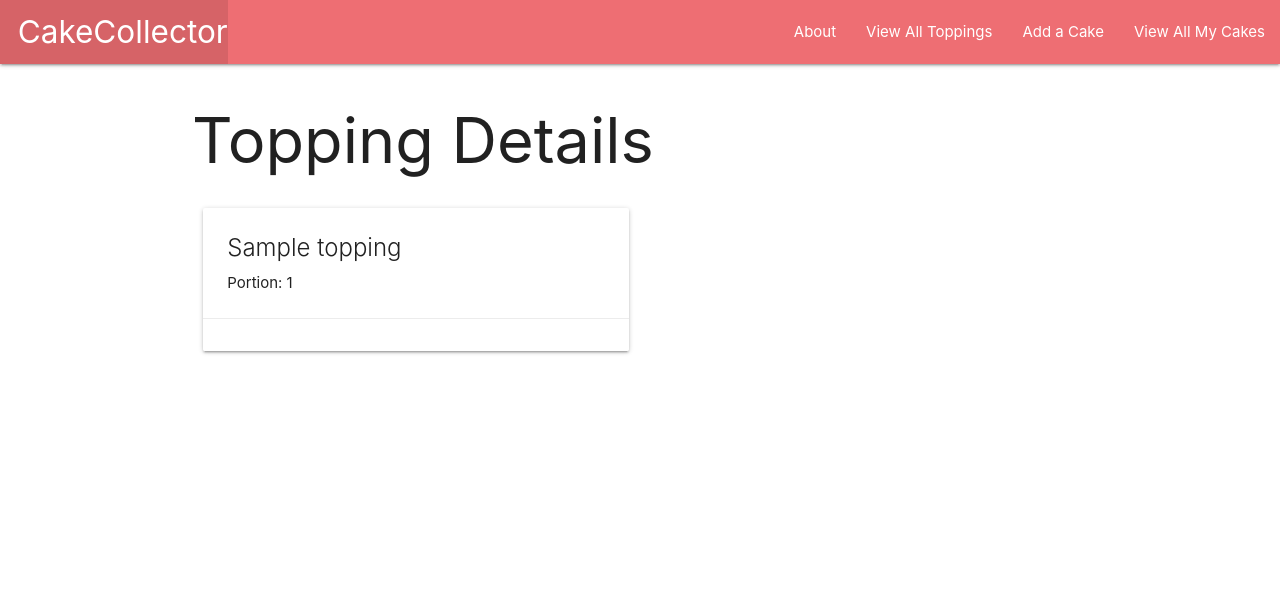
After one commit to AnnaBaranova/cakecollector, a Django app: page /toppings/1 in a window 1280 px wide. The commit adds this page. Shown: the top 606 px of the page. Run offline with Django 3.2, Linux system fonts and the light colour scheme; tables that the repository leaves empty hold one stand-in row (values such as "Sample post").

Commit message:
add detail page

```diff
--- /dev/null
+++ b/main_app/templates/main_app/topping_detail.html
@@ -0,0 +1,18 @@
+{% extends 'base.html' %}
+{% block content %}
+
+<h1>Topping Details</h1>
+
+<div class="row">
+  <div class="col s6 col-offset-3">
+    <div class="card">
+      <div class="card-content">
+        <span class="card-title">{{ topping.name }}</span>
+        <p>Portion: {{ topping.portion }}</p>
+      </div>
+      <div class="card-action">
+      </div>
+    </div>
+  </div>
+</div>
+{% endblock %}
--- a/main_app/templates/main_app/topping_list.html
+++ b/main_app/templates/main_app/topping_list.html
@@ -4,7 +4,7 @@
 <h1>Topping List</h1>
 
 {% for topping in topping_list %}
- <a href="{% url 'topping_detail' topping.id %}">
+ <a href="{% url 'toppings_detail' topping.id %}">
     <div class="card">
         <div class="card-content">
             <span class="card-title">{{ topping.name }}</span>
--- a/main_app/urls.py
+++ b/main_app/urls.py
@@ -11,4 +11,5 @@ urlpatterns = [
     path('cakes/<int:pk>/delete/', views.CakeDelete.as_view(), name='cakes_delete'),
     path('cakes/<int:cake_id>/add_combo/', views.add_combo, name='add_combo'),
     path('toppings/', views.ToppingList.as_view(), name='toppings_index'),
+    path('toppings/<int:pk>', views.ToppingDetail.as_view(), name = 'toppings_detail'),
 ]
--- a/main_app/views.py
+++ b/main_app/views.py
@@ -7,6 +7,8 @@ from .forms import ComboForm
 # Create your views here.
 
 from django.http import HttpResponse
+
+from main_app import models
 
 
 def home(request):
@@ -50,3 +52,6 @@ def add_combo(request, cake_id):
 
 class ToppingList(ListView):
     model = Topping
+
+class ToppingDetail(DetailView):
+  model = Topping
```
